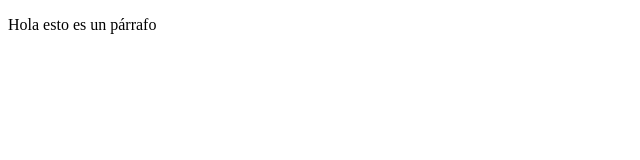
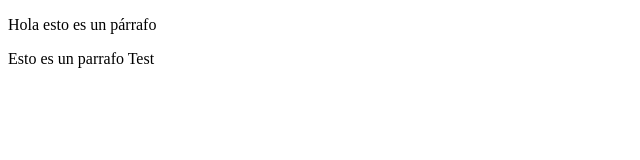
Before and after one commit to maperezr14/test-git, a plain HTML site: page index.html in a window 1280 px wide. Shown: the whole page, without its empty margins (0-640 px from the left). Drawn offline with Linux system fonts and the light colour scheme.

Commit message:
test parrafo

```diff
--- a/index.html
+++ b/index.html
@@ -14,6 +14,7 @@
         <section>
             <div>
                 <p>Hola esto es un párrafo</p>
+                <p>Esto es un parrafo Test</p>
             </div>
         </section>
     </main>
```
